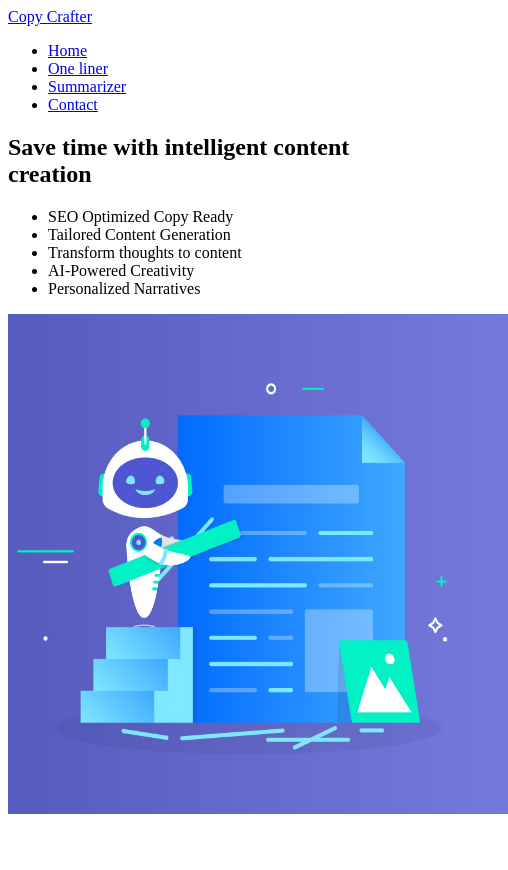
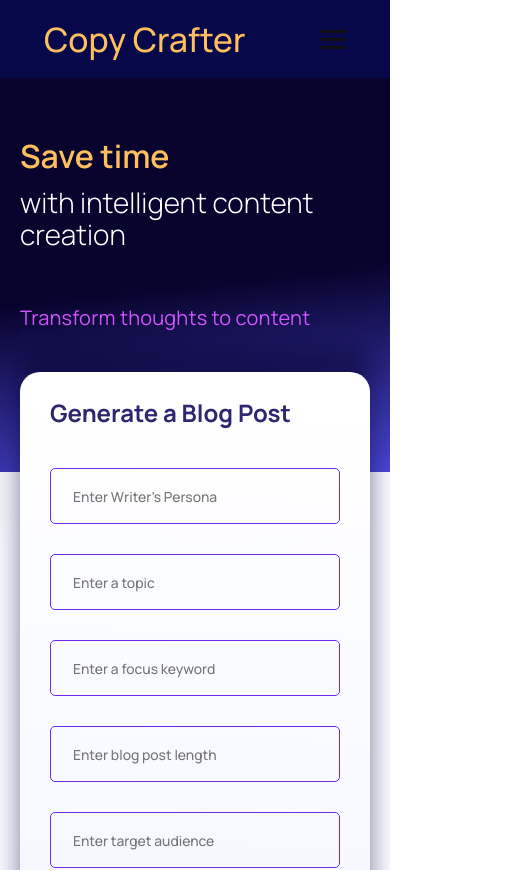
Before and after one commit to ranababu1/athena, a Next.js app: page / in a window 390 px wide. Shown: the top 870 px of the page, 508 px wide, since content can reach past the window. Built offline with nearby package versions, Linux system fonts and the light colour scheme.

Commit message:
new styles

```diff
--- a/styles/global.css
+++ b/styles/global.css
@@ -1,74 +1,568 @@
-.pd510{
+@import url('https://fonts.googleapis.com/css2?family=Manrope:wght@300;400;500;600;700;800&display=swap');
+
+* {
+  box-sizing: border-box;
+}
+
+html,
+body {
+  font-family: 'Manrope', sans-serif;
+  padding: 0;
+  margin: 0;
+
+}
+
+
+/* nav */
+
+li {
+  list-style: none;
+}
+
+a {
+  text-decoration: none;
+}
+
+.header {
+  background-color: #070849;
+
+}
+
+.head3 {
+  color: #2d2670;
+  font-size: 36px;
+}
+
+.navbar {
+  display: flex;
+  justify-content: space-between;
+  align-items: center;
+  padding: 1rem 1.5rem;
+}
+
+.hamburger {
+  display: none;
+}
+
+.bar {
+  display: block;
+  width: 25px;
+  height: 3px;
+  margin: 5px auto;
+  -webkit-transition: all 0.3s ease-in-out;
+  transition: all 0.3s ease-in-out;
+  background-color: #101010;
+}
+
+.nav-menu {
+  display: flex;
+  justify-content: space-between;
+  align-items: center;
+}
+
+.nav-item {
+  margin-left: 5rem;
+}
+
+.nav-link {
+  font-size: 1.2rem;
+  font-weight: 400;
+  color: #fff;
+}
+
+.nav-link:hover {
+  color: #ffbf5f;
+}
+
+.nav-logo {
+  font-size: 2.1rem;
+  font-weight: 500;
+  color: #ffbf5f;
+}
+
+.form-content {
+  width: 100%;
+  padding: 0 50px 50px;
+}
+
+.form-content .form-wrapper {
+  max-width: 800px;
+  margin: 0 auto;
+}
+
+.form-content input[type="text"],
+.form-content input[type="number"] {
+  border: 1px solid #6D2CE7;
+  background-color: transparent;
+  border-radius: 5px;
+  margin: 15px 0;
+  display: inline-block;
+  font-style: normal;
+  font-weight: 500;
+  font-size: 13.8734px;
+  line-height: 21px;
+  color: #878787;
+  font-family: "Manrope", sans-serif;
+  padding: 16px 22px;
+  min-height: 56px;
+  width: 100%;
+}
+
+.form-content input[type="submit"] {
+  position: relative;
+  font-family: "Manrope", sans-serif;
+  cursor: pointer;
+  background: url(https://go.zeta.tech/hubfs/assets/form-cta-arrow.svg) 87% center no-repeat, linear-gradient(140.74deg, #A15AFD -2.58%, #003686 133.77%);
+  box-shadow: 0px 15px 22px rgba(93, 77, 205, 0.25);
+  border-radius: 10px;
+  font-style: normal;
+  font-weight: 600;
+  font-size: 16px;
+  line-height: 140%;
+  text-align: center;
+  letter-spacing: normal;
+  color: #ffffff;
+  padding: 20px 55px 20px 30px;
+  transition: all 0.4s;
+  border: none;
+}
+
+.form-content input[type="submit"]:hover {
+  background: url(https://go.zeta.tech/hubfs/assets/form-cta-arrow.svg) 87% center no-repeat, linear-gradient(140.74deg, #003686 -2.58%, #A15AFD 133.77%);
+  background-position: 89% center;
+}
+
+.card {
+  background: linear-gradient(2deg, #f5f8ff 10%, #ffffff 93%);
+  border-top-left-radius: 40px;
+  border-top-right-radius: 40px;
+  padding: 48px 52px 52px 52px;
+  box-shadow: 0px -26px 23px rgba(6, 4, 46, 0.5);
+  transform: translateY(-100px);
+  margin-bottom: -100px !important;
+}
+
+.card-block {
+  background-color: #f5f8ff;
+  padding: 0 20px;
+}
+
+
+.response-content {
+  white-space: pre-line;
+  font-family: 'Manrope', sans-serif;
+  font-style: normal;
+  font-weight: 400;
+  font-size: 18px;
+  line-height: 30px;
+  color: #444c58;
+  whiteSpace: "pre-line"
+}
+
+.card h1 {
+  font-family: 'Manrope', sans-serif;
+  font-style: normal;
+  font-weight: 700;
+  font-size: 56px;
+  color: #0f172e;
+  width: 100%;
+  text-transform: capitalize;
+}
+
+.text-right {
+  text-align: right;
+}
+
+button {
+  position: relative;
+  font-family: "Manrope", sans-serif;
+  cursor: pointer;
+  background: url(https://go.zeta.tech/hubfs/assets/form-cta-arrow.svg) 87% center no-repeat, linear-gradient(140.74deg, #A15AFD -2.58%, #003686 133.77%);
+  box-shadow: 0px 15px 22px rgba(93, 77, 205, 0.25);
+  border-radius: 10px;
+  font-style: normal;
+  font-weight: 600;
+  font-size: 16px;
+  line-height: 140%;
+  text-align: center;
+  letter-spacing: normal;
+  color: #ffffff;
+  padding: 20px 55px 20px 30px;
+  margin: 50px 50px 0 0;
+  transition: all 0.4s;
+  border: none;
+}
+
+@media only screen and (max-width: 768px) {
+  .nav-menu {
+    position: fixed;
+    left: -100%;
+    top: 5rem;
+    flex-direction: column;
+    background-color: #fff;
+    width: 100%;
+    border-radius: 10px;
+    text-align: center;
+    transition: 0.3s;
+    box-shadow:
+      0 10px 27px rgba(0, 0, 0, 0.05);
+  }
+
+  .nav-menu.active {
+    left: 0;
+  }
+
+  .nav-item {
+    margin: 2.5rem 0;
+  }
+
+  .hamburger {
+    display: block;
+    cursor: pointer;
+  }
+
+  .hamburger.active .bar:nth-child(2) {
+    opacity: 0;
+  }
+
+  .hamburger.active .bar:nth-child(1) {
+    -webkit-transform: translateY(8px) rotate(45deg);
+    transform: translateY(8px) rotate(45deg);
+  }
+
+  .hamburger.active .bar:nth-child(3) {
+    -webkit-transform: translateY(-8px) rotate(-45deg);
+    transform: translateY(-8px) rotate(-45deg);
+  }
+}
+
+/* nav end */
+
+.home-banner__flexcnt {
+  display: -webkit-box;
+  display: -ms-flexbox;
+  display: flex;
+  -ms-flex-wrap: wrap;
+  flex-wrap: wrap;
+  -webkit-box-align: center;
+  -ms-flex-align: center;
+  align-items: center;
+  -webkit-box-pack: center;
+  -ms-flex-pack: center;
+  justify-content: center;
+  justify-content: center;
+  height: 620px;
+  padding-bottom: 50px;
+}
+
+.home-banner__flexcnt .home-banner__flexitemleft {
+  width: 54%;
+}
+
+.home-banner__flexcnt .home-banner__flexitemright {
+  width: 46%;
+  text-align: center;
+}
+
+.z-container {
+  max-width: 1200px;
+  margin: 0 auto;
+  padding: 0 20px;
+}
+
+.body-wrapper {
+  background: linear-gradient(120.83deg, #ad5bfe 10.49%, #6431f5 91.72%);
+  padding: 100px 20px 40px 20px;
+}
+
+
+
+.wordCarousel div {
+  overflow: hidden;
+  position: relative;
+  height: 65px;
+  padding-top: 10px;
+}
+
+@media only screen and (max-width: 768px) {
+  .wordCarousel div {
+    height: 40px;
+    position: relative;
+    top: 10px;
+  }
+
+  .head3 {
+    font-size: 24px;
+  }
+
+  .form-content {
+    width: 100%;
+    padding: 0 10px 10px;
+  }
+
+  .loader {
+    font-size: 50px;
+  }
+}
+
+.wordCarousel div li {
+  font-family: 'Manrope', sans-serif;
+  font-style: normal;
+  font-weight: 400;
+  font-size: 40px;
+  letter-spacing: 0.01em;
+  padding: 0 0;
+  margin-bottom: 32px;
+  display: block;
+
+}
+
+@media screen and (min-width: 1025px) and (max-width: 1100px) {
+  .wordCarousel div li {
+    font-size: 37px;
+  }
+}
+
+.wordCarousel div li:nth-child(1) {
+  color: #54FFCC;
+}
+
+.wordCarousel div li:nth-child(2) {
+  color: #FFBF5F;
+}
+
+.wordCarousel div li:nth-child(3) {
+  color: #D354FF;
+}
+
+.wordCarousel div li:nth-child(4) {
+  color: #54FFCC;
+}
+
+.wordCarousel div li:nth-child(5) {
+  color: #FFBF5F;
+}
+
+.wordCarousel div li:nth-child(6) {
+  color: #D354FF;
+}
+
+@media only screen and (max-width: 1024px) {
+  .wordCarousel div li {
+    font-size: 20px;
+    margin-bottom: 60px;
+  }
+}
+
+.flip5 {
+  padding-left: 0;
+  animation: flip5 12s cubic-bezier(0.23, 1, 0.32, 1.2) infinite;
+
+}
+
+@keyframes flip5 {
+  0% {
+    margin-top: -540px;
+  }
+
+  5% {
+    margin-top: -434px;
+  }
+
+  15% {
+    margin-top: -434px;
+  }
+
+  20% {
+    margin-top: -350px;
+  }
+
+  30% {
+    margin-top: -350px;
+  }
+
+  35% {
+    margin-top: -260px;
+  }
+
+  45% {
+    margin-top: -260px;
+  }
+
+  50% {
+    margin-top: -180px;
+  }
+
+  60% {
+    margin-top: -180px;
+  }
+
+  65% {
+    margin-top: -90px;
+  }
+
+  75% {
+    margin-top: -90px;
+  }
+
+  80% {
+    margin-top: 0px;
+  }
+
+  99.99% {
+    margin-top: 0px;
+  }
+
+  100% {
+    margin-top: -540px;
+  }
+}
+
+/** MEDIA **/
+
+@media (max-width:767px) {
+  .body-wrapper {
+    padding: 40px 0px 40px 0px;
+  }
+
+  .card {
+    border-top-left-radius: 20px;
+    border-top-right-radius: 20px;
+  }
+
+  .card h1 {
+    font-size: 38px;
+    line-height: 140%;
+  }
+}
+
+.banner__image {
+  border-radius: 10px;
+  background-color: #08042e00;
+  max-width: 300px;
+  max-height: 300px;
+}
+
+
+.pd510 {
   padding: 5% 20%;
 }
 
-.mnh500{
+.mnh500 {
   min-height: 500px;
-  display:flex;
-  align-items:center;
+  display: flex;
+  align-items: center;
+
 }
 
 
 .loader {
-  width: 0;
-  height: 4.8px;
-  display: inline-block;
-  position: relative;
-  background: #000;
-  box-shadow: 0 0 10px rgba(39, 39, 39, 0.5);
-  box-sizing: border-box;
-  animation: animFw 8s linear infinite;
+  font-size: 120px;
+  font-weight: bold;
+  letter-spacing: 2px;
+  font-family: Arial, Helvetica, sans-serif;
+  color: #5c0e7a;
+  animation: smokeOut 1s ease-in-out infinite alternate;
+  text-shadow: 0 0 1px rgb(50, 11, 100);
+  margin-right: auto;
+  margin-left: auto;
 }
-  .loader::after,
-  .loader::before {
-    content: '';
-    width: 10px;
-    height: 1px;
-    background: #000;
-    position: absolute;
-    top: 9px;
-    right: -2px;
-    opacity: 0;
-    transform: rotate(-45deg) translateX(0px);
-    box-sizing: border-box;
-    animation: coli1 0.3s linear infinite;
+
+.loader:before {
+  content: "Loading";
+}
+
+@keyframes smokeOut {
+  100% {
+    opacity: 0.08;
+    filter: blur(5px);
+    letter-spacing: 4px;
   }
-  .loader::before {
-    top: -4px;
-    transform: rotate(45deg);
-    animation: coli2 0.3s linear infinite;
+}
+
+
+.banner-secbanner__section {
+  background: url("https://go.zeta.tech/hubfs/assets/home-banner-wave-bg.svg"), -o-linear-gradient(122.97deg, #5956ff 9.02%, #08042e 43.81%);
+  background: url("https://go.zeta.tech/hubfs/assets/home-banner-wave-bg.svg"), linear-gradient(327.03deg, #5956ff 9.02%, #08042e 43.81%);
+  background-repeat: no-repeat;
+  background-position: top right;
+}
+
+@media only screen and (max-width: 768px) {
+  .banner-secbanner__section {
+    background: -o-linear-gradient(96.03deg, #5956ff -11.87%, #08042e 47.48%);
+    background: linear-gradient(353.97deg, #5956ff -11.87%, #08042e 47.48%);
+  }
+}
+
+.banner-secbanner__section .banner-main__heading {
+  font-family: 'Manrope', sans-serif;
+  font-style: normal;
+  font-weight: 200;
+  font-size: 52px;
+  line-height: 114%;
+  color: #fff;
+  padding-top: 40px;
+  padding-bottom: 20px;
+}
+
+.banner-secbanner__section .banner-main__heading span {
+  color: #ffbf5f;
+  font-weight: 600;
+  font-size: 60px;
+  display: block;
+  padding-bottom: 14px;
+}
+
+@media only screen and (max-width: 1024px) {
+  .banner-secbanner__section .banner-main__heading {
+
+    font-size: 46px;
   }
 
-@keyframes animFw {
-    0% {
-  width: 0;
+  .banner-secbanner__section .banner-main__heading span {
+    font-size: 48px;
+  }
 }
-    100% {
-  width: 100%;
-}
+
+@media only screen and (max-width: 768px) {
+  .banner-secbanner__section .banner-main__heading {
+    font-size: 28px;
   }
 
-@keyframes coli1 {
-    0% {
-  transform: rotate(-45deg) translateX(0px);
-  opacity: 0.7;
+  .banner-secbanner__section .banner-main__heading span {
+    font-size: 32px;
+  }
 }
-    100% {
-  transform: rotate(-45deg) translateX(-45px);
-  opacity: 0;
+
+.banner-secbanner__section .banner-main__subdes {
+  font-family: 'Manrope', sans-serif;
+  font-style: normal;
+  font-weight: 400;
+  font-size: 45px;
+  line-height: 79px;
+  letter-spacing: 0.01em;
+  color: #54ffcc;
+  padding: 30px 0 50px 0;
 }
+
+@media only screen and (max-width: 768px) {
+  .banner-secbanner__section .banner-main__subdes {
+    font-size: 22px;
+    line-height: 35px;
+    padding: 30px 0 40px 0;
   }
 
-@keyframes coli2 {
-    0% {
-  transform: rotate(45deg) translateX(0px);
-  opacity: 1;
-}
-    100% {
-  transform: rotate(45deg) translateX(-45px);
-  opacity: 0.7;
-}
+  .home-banner__flexcnt {
+    height: auto;
+    padding-bottom: 138px;
   }
 
+  .home-banner__flexcnt .home-banner__flexitemleft {
+    width: 100%;
+  }
 
-  /* ssds */
+  .home-banner__flexcnt .home-banner__flexitemright {
+    display: none;
+  }
+}
```
